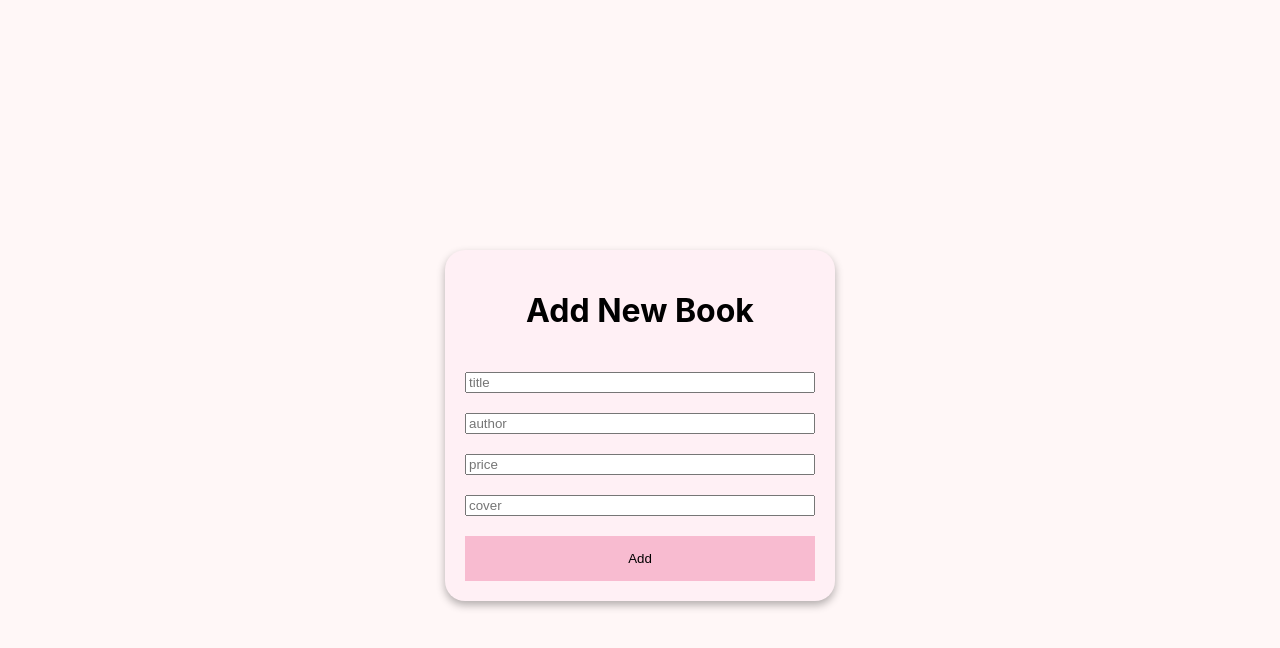
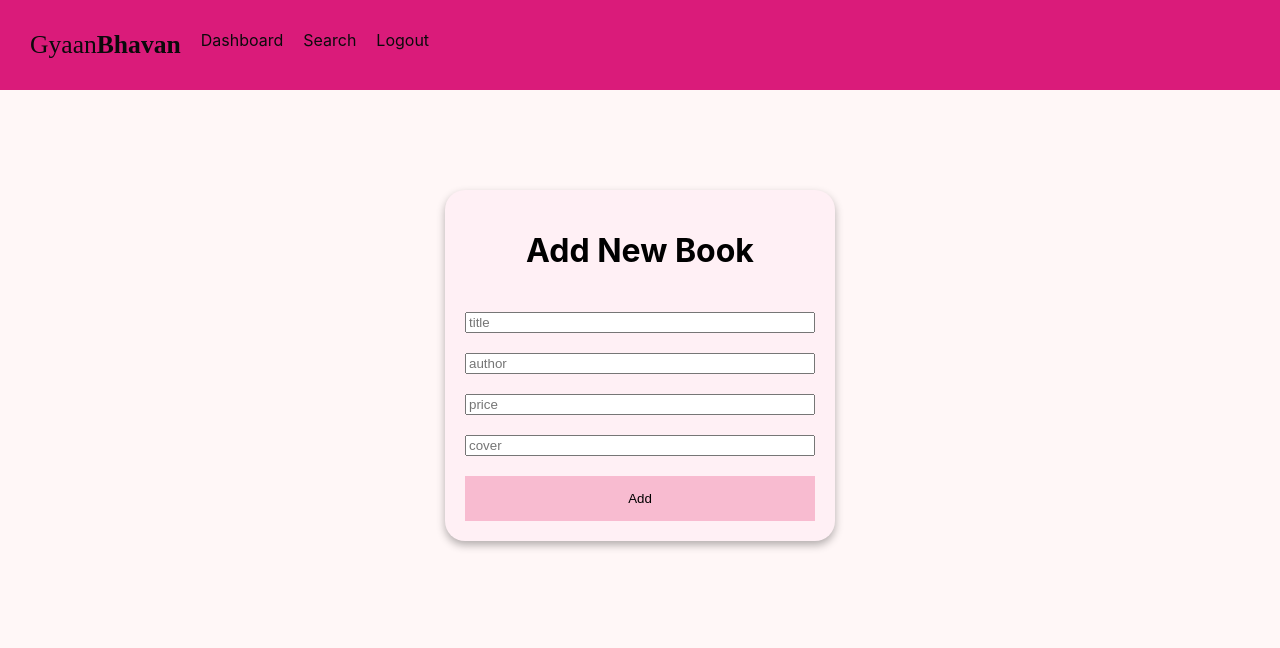
Before and after one commit to MinalChhatre10/CRUD-BOOK, a React (Create React App) app in the folder Client/client/: page /add in a window 1280 px wide. Shown: the top 648 px of the page. Built offline with nearby package versions, Linux system fonts and the light colour scheme.

Commit message:
Style nav

```diff
--- a/Client/client/src/Pages/AddBooks.jsx
+++ b/Client/client/src/Pages/AddBooks.jsx
@@ -2,7 +2,7 @@
 import axios from 'axios';
 import React, { useState } from 'react';
 import { useNavigate } from 'react-router-dom';
-
+import Navigation from './Navigation';
 
 
 const AddBooks = () => {
@@ -33,6 +33,8 @@ const AddBooks = () => {
 
   console.log(book)
   return (
+    <div>
+      <Navigation/>
     <div className='forms'>
     <div className="form">
       <h1>Add New Book</h1>
@@ -43,6 +45,7 @@ const AddBooks = () => {
       <button className="formButton" onClick={handleClick}>Add</button>
     </div>
     </div>
+    </div>
   );
 };
 
--- a/Client/client/src/Pages/AddClients.jsx
+++ b/Client/client/src/Pages/AddClients.jsx
@@ -1,7 +1,7 @@
 import axios from 'axios';
 import React, { useState } from 'react';
 import { useNavigate } from 'react-router-dom';
-
+import Navigation from './Navigation';
 const AddClients = () => {
     const [client,setClient] = useState({
         name:"",
@@ -28,6 +28,8 @@ const AddClients = () => {
 
       console.log(client)
       return (
+        <div>
+          <Navigation/>
         <div className='forms'>
         <div className="form">
           <h1>Add A Client</h1>
@@ -38,6 +40,7 @@ const AddClients = () => {
           <button className="formButton" onClick={handleClick}>Add</button>
         </div>
         </div>
+        </div>
       );
 };
 
--- a/Client/client/src/Pages/AddOrders.jsx
+++ b/Client/client/src/Pages/AddOrders.jsx
@@ -1,7 +1,7 @@
 import axios from 'axios';
 import React, { useState } from 'react';
 import { useNavigate } from 'react-router-dom';
-
+import Navigation from './Navigation';
 const AddOrders = () => {
   const [formData, setFormData] = useState({ idClient: '', id: '', issueDate: '' });
   const [errorMessage, setErrorMessage] = useState('');
@@ -44,6 +44,8 @@ const AddOrders = () => {
   };
 
   return (
+    <div>
+      <Navigation/>
     <div className='forms'>
     <div className="form">
       <h1>Add Order</h1>
@@ -54,6 +56,7 @@ const AddOrders = () => {
       <button className="formButton" onClick={handleClick}>Add</button>
     </div>
     </div>
+    </div>
   );
 };
 
--- a/Client/client/src/Pages/SendMail.jsx
+++ b/Client/client/src/Pages/SendMail.jsx
@@ -1,5 +1,6 @@
 import React,{useState,useEffect} from 'react'
 import axios from 'axios';
+import Navigation from './Navigation';
 import { useParams } from 'react-router-dom';
 import { useNavigate } from 'react-router-dom';
 const SendMail = () => {
@@ -36,6 +37,8 @@ const SendMail = () => {
       navigate('/orders');
     }
   return (
+    <div>
+      <Navigation/>
     <div className='forms'>
     <div className="form">
     <h1>Send Mail</h1>
@@ -43,6 +46,7 @@ const SendMail = () => {
     <button className="formButton" onChange={(e)=>setEmailId(e.target.value)} onClick={sendEmail}>Send</button>
   </div>
   </div>
+  </div>
   )
 }
 
--- a/Client/client/src/Pages/UpdateBooks.jsx
+++ b/Client/client/src/Pages/UpdateBooks.jsx
@@ -3,7 +3,7 @@ import axios from 'axios';
 import React, { useState } from 'react';
 import { useLocation, useNavigate } from 'react-router-dom';
 import { useParams } from 'react-router-dom';
-
+import Navigation from './Navigation';
 const UpdateBooks = () => {
   const [book,setBook] = useState({
     title:"",
@@ -36,6 +36,8 @@ const UpdateBooks = () => {
 
   console.log(book)
   return (
+    <div>
+    <Navigation/>
   <div className='forms'>
     <div className="form">
       <h1>Update The Book</h1>
@@ -47,6 +49,7 @@ const UpdateBooks = () => {
       <button className="formButton" onClick={handleClick}>Update</button>
     </div>
     </div>
+    </div>
   );
 };
 
--- a/Client/client/src/Pages/UpdateClients.jsx
+++ b/Client/client/src/Pages/UpdateClients.jsx
@@ -2,7 +2,7 @@ import axios from 'axios';
 import React, { useState } from 'react';
 import { useLocation, useNavigate } from 'react-router-dom';
 // import { useParams } from 'react-router-dom';
-
+import Navigation from './Navigation';
 const UpdateClients = () => {
     const [client,setClient] = useState({
         name:"",
@@ -35,6 +35,8 @@ const UpdateClients = () => {
       // const { idClient } = useParams();
       // console.log(idClient);
       return (
+        <div>
+          <Navigation/>
         <div className='forms'>
         <div className="form">
           <h1>Update Client Details</h1>
@@ -46,6 +48,7 @@ const UpdateClients = () => {
           <button className="formButton" onClick={handleClick}>Update</button>
         </div>
         </div>
+        </div>
       );
 }
 
--- a/Client/client/src/style.css
+++ b/Client/client/src/style.css
@@ -116,7 +116,7 @@
     flex-wrap: wrap;
     justify-content: center;
     gap: 20px;
-    padding-top: 250px;
+    padding-top: 100px;
   }
   .form {
     display: flex;
```
